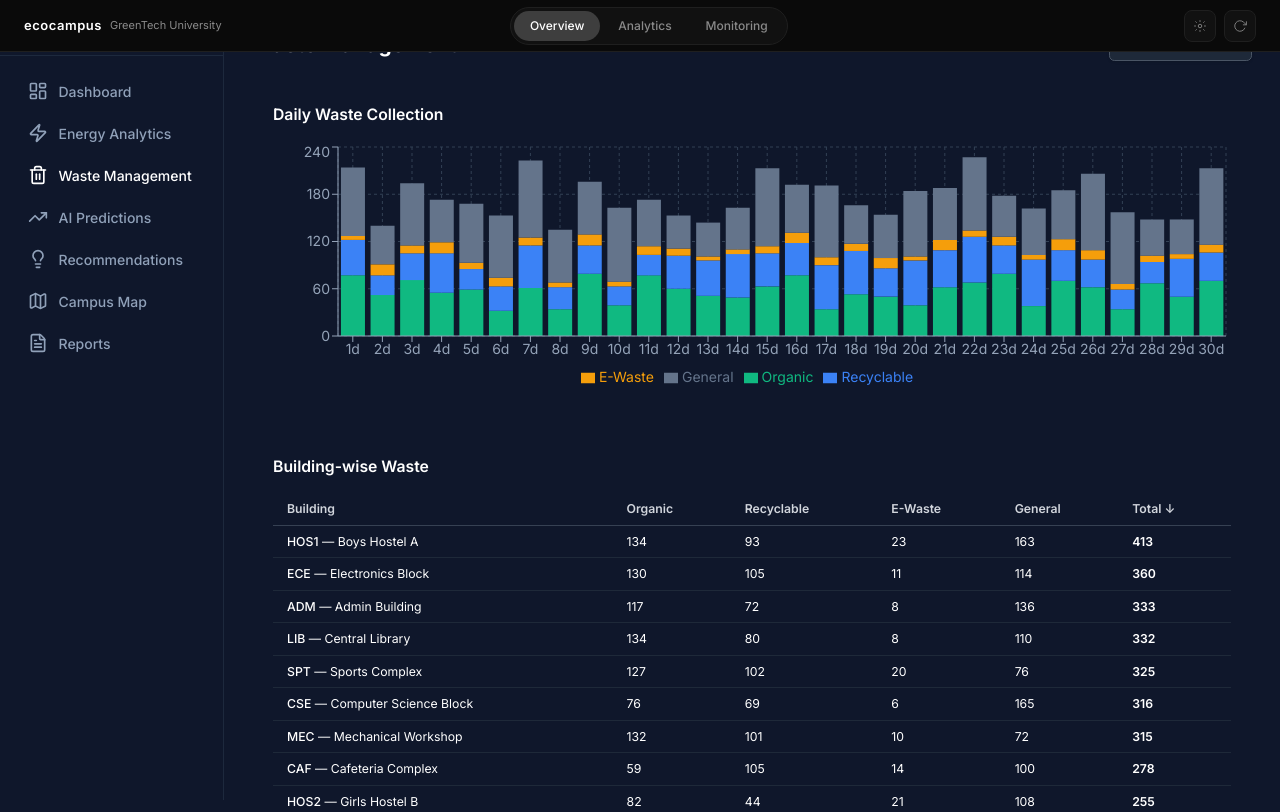
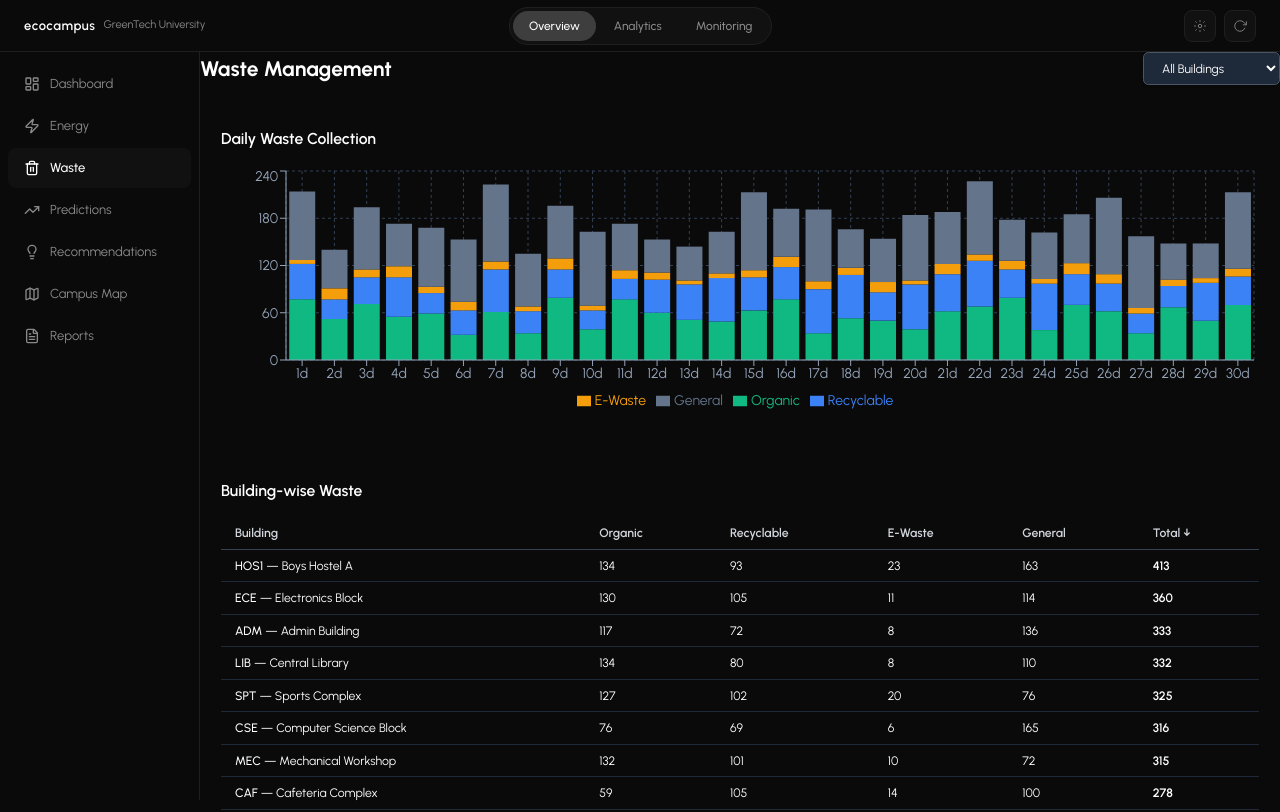
Before and after one commit to segfaultsz/EcoCampusAI, a Next.js app in the folder frontend/: page /waste in a window 1280 px wide. Shown: the top 812 px of the page. Built offline with nearby package versions, Linux system fonts and the light colour scheme.

Commit message:
feat(quick-1): Redesign Sidebar to minimal dark vertical nav and layout

```diff
--- a/frontend/src/app/layout.tsx
+++ b/frontend/src/app/layout.tsx
@@ -1,9 +1,6 @@
 import './globals.css';
-import { Inter } from 'next/font/google';
 import Sidebar from '@/components/layout/Sidebar';
 import TopBar from '@/components/layout/TopBar';
-
-const inter = Inter({ subsets: ['latin'] });
 
 export const metadata = {
   title: 'EcoCampus AI',
@@ -17,16 +14,12 @@ export default function RootLayout({
 }) {
   return (
     <html lang="en" className="dark" suppressHydrationWarning>
-      <body className={inter.className}>
-        <div className="flex min-h-screen bg-slate-900">
-          <Sidebar />
-          <div className="flex-1 md:ml-64 flex flex-col transition-all duration-300">
-            <TopBar />
-            <main className="flex-1 p-4 md:p-8 lg:p-8 animate-fade-in overflow-x-hidden">
-              {children}
-            </main>
-          </div>
-        </div>
+      <body>
+        <TopBar />
+        <Sidebar />
+        <main style={{ marginLeft: '200px', paddingTop: '52px' }} className="animate-fade-in">
+          {children}
+        </main>
       </body>
     </html>
   );
--- a/frontend/src/components/layout/Sidebar.jsx
+++ b/frontend/src/components/layout/Sidebar.jsx
@@ -1,61 +1,51 @@
 'use client';
-import { useState } from 'react';
 import Link from 'next/link';
 import { usePathname } from 'next/navigation';
-import { LayoutDashboard, Zap, Trash2, TrendingUp, Lightbulb, FileText, Menu, X, Map } from 'lucide-react';
+import { LayoutDashboard, Zap, Trash2, TrendingUp, Lightbulb, FileText, Map } from 'lucide-react';
 
 const navItems = [
-  { name: 'Dashboard', href: '/', icon: LayoutDashboard },
-  { name: 'Energy Analytics', href: '/energy', icon: Zap },
-  { name: 'Waste Management', href: '/waste', icon: Trash2 },
-  { name: 'AI Predictions', href: '/predictions', icon: TrendingUp },
-  { name: 'Recommendations', href: '/recommendations', icon: Lightbulb },
-  { name: 'Campus Map', href: '/campus', icon: Map },
-  { name: 'Reports', href: '/reports', icon: FileText },
+  { label: 'Dashboard', href: '/', icon: <LayoutDashboard size={16} /> },
+  { label: 'Energy', href: '/energy', icon: <Zap size={16} /> },
+  { label: 'Waste', href: '/waste', icon: <Trash2 size={16} /> },
+  { label: 'Predictions', href: '/predictions', icon: <TrendingUp size={16} /> },
+  { label: 'Recommendations', href: '/recommendations', icon: <Lightbulb size={16} /> },
+  { label: 'Campus Map', href: '/campus', icon: <Map size={16} /> },
+  { label: 'Reports', href: '/reports', icon: <FileText size={16} /> },
 ];
 
 export default function Sidebar() {
   const pathname = usePathname();
-  const [isOpen, setIsOpen] = useState(false);
 
   return (
-    <>
-      {/* Mobile Toggle Button */}
-      <button
-        className="md:hidden fixed top-4 left-4 z-50 p-2 bg-slate-800 text-white rounded-md"
-        onClick={() => setIsOpen(!isOpen)}
-      >
-        {isOpen ? <X size={24} suppressHydrationWarning /> : <Menu size={24} suppressHydrationWarning />}
-      </button>
-
-      {/* Sidebar */}
-      <div className={`fixed inset-y-0 left-0 z-40 w-64 bg-slate-900 border-r border-slate-800 transform transition-transform duration-300 ease-in-out md:translate-x-0 ${isOpen ? 'translate-x-0' : '-translate-x-full'}`}>
-        <div className="flex items-center justify-center h-16 border-b border-slate-800">
-          <span className="text-xl font-bold text-primary-400">EcoCampus AI</span>
-        </div>
-        <nav className="p-4 space-y-2">
-          {navItems.map((item) => {
-            const Icon = item.icon;
+    <aside style={{
+      position:'fixed', left:0, top:'52px', bottom:0, width:'200px',
+      background:'var(--bg-base)', borderRight:'1px solid var(--border)',
+      display:'flex', flexDirection:'column', padding:'12px 0',
+      overflowY:'auto'
+    }}>
+      <nav style={{ display:'flex', flexDirection:'column', gap:'2px' }}>
+        {navItems.map(item => {
           const isActive = pathname === item.href;
           return (
-              <Link key={item.name} href={item.href} onClick={() => setIsOpen(false)}>
-                <div className={`flex items-center space-x-3 px-4 py-3 rounded-lg transition-colors ${isActive ? 'bg-primary-600/20 text-primary-400' : 'text-slate-400 hover:bg-slate-800 hover:text-white'}`}>
-                  <Icon size={20} suppressHydrationWarning />
-                  <span className="font-medium">{item.name}</span>
-                </div>
+            <Link key={item.href} href={item.href}
+              style={{
+                display:'flex', alignItems:'center', gap:'10px',
+                height:'40px',
+                padding: '0 16px',
+                margin: '0 8px',
+                borderRadius:'8px',
+                background: isActive ? 'var(--bg-card)' : 'transparent',
+                color: isActive ? 'var(--text-primary)' : 'var(--text-secondary)',
+                fontSize:'13px', fontWeight: isActive ? 500 : 400,
+                textDecoration:'none', transition:'all 0.15s',
+              }}
+            >
+              {item.icon}
+              <span>{item.label}</span>
             </Link>
           );
         })}
       </nav>
-      </div>
-
-      {/* Mobile Overlay */}
-      {isOpen && (
-        <div
-          className="fixed inset-0 bg-black/50 z-30 md:hidden"
-          onClick={() => setIsOpen(false)}
-        />
-      )}
-    </>
+    </aside>
   );
 }
```
Lines whose indentation alone changed are shown as unchanged.
